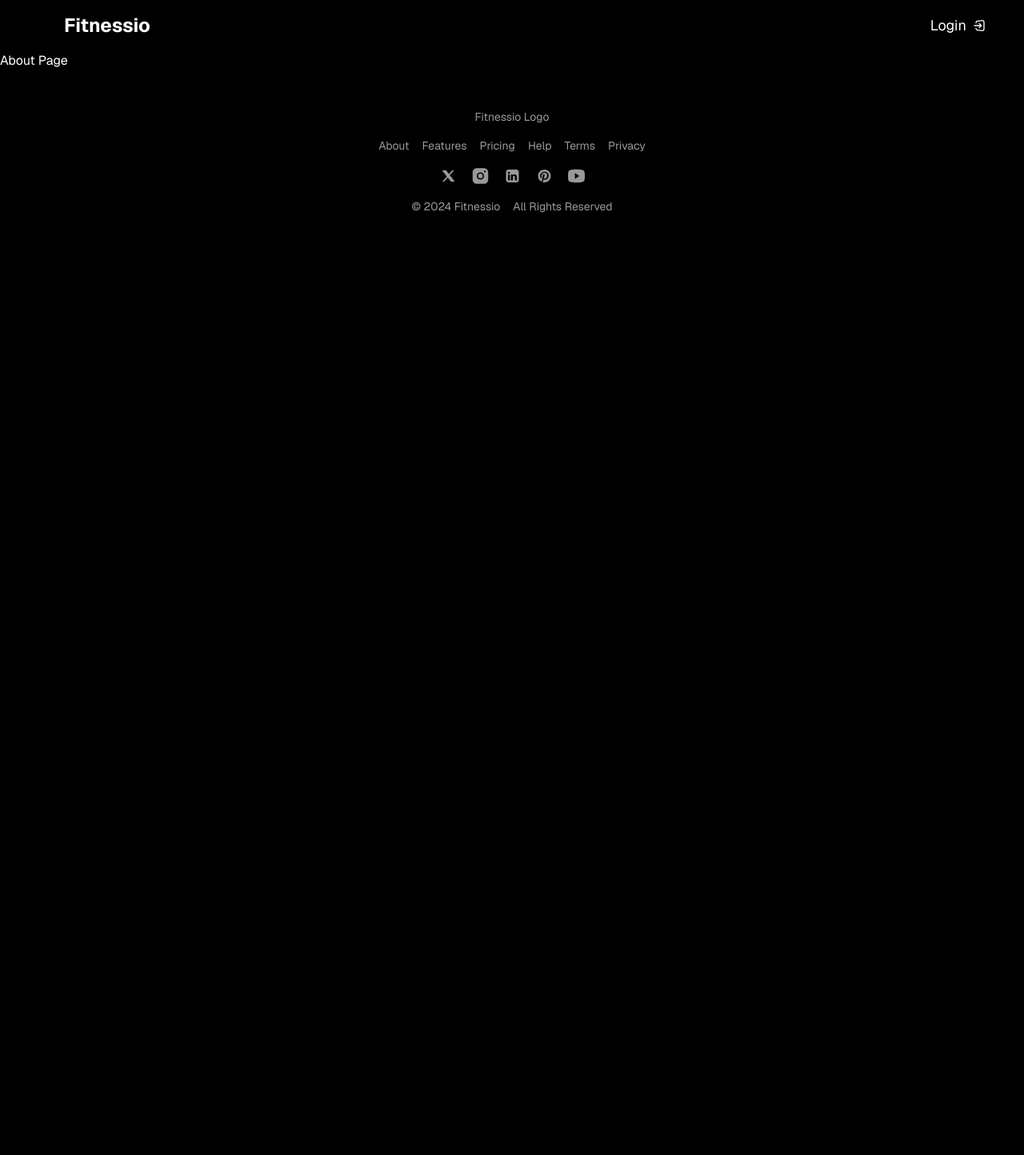
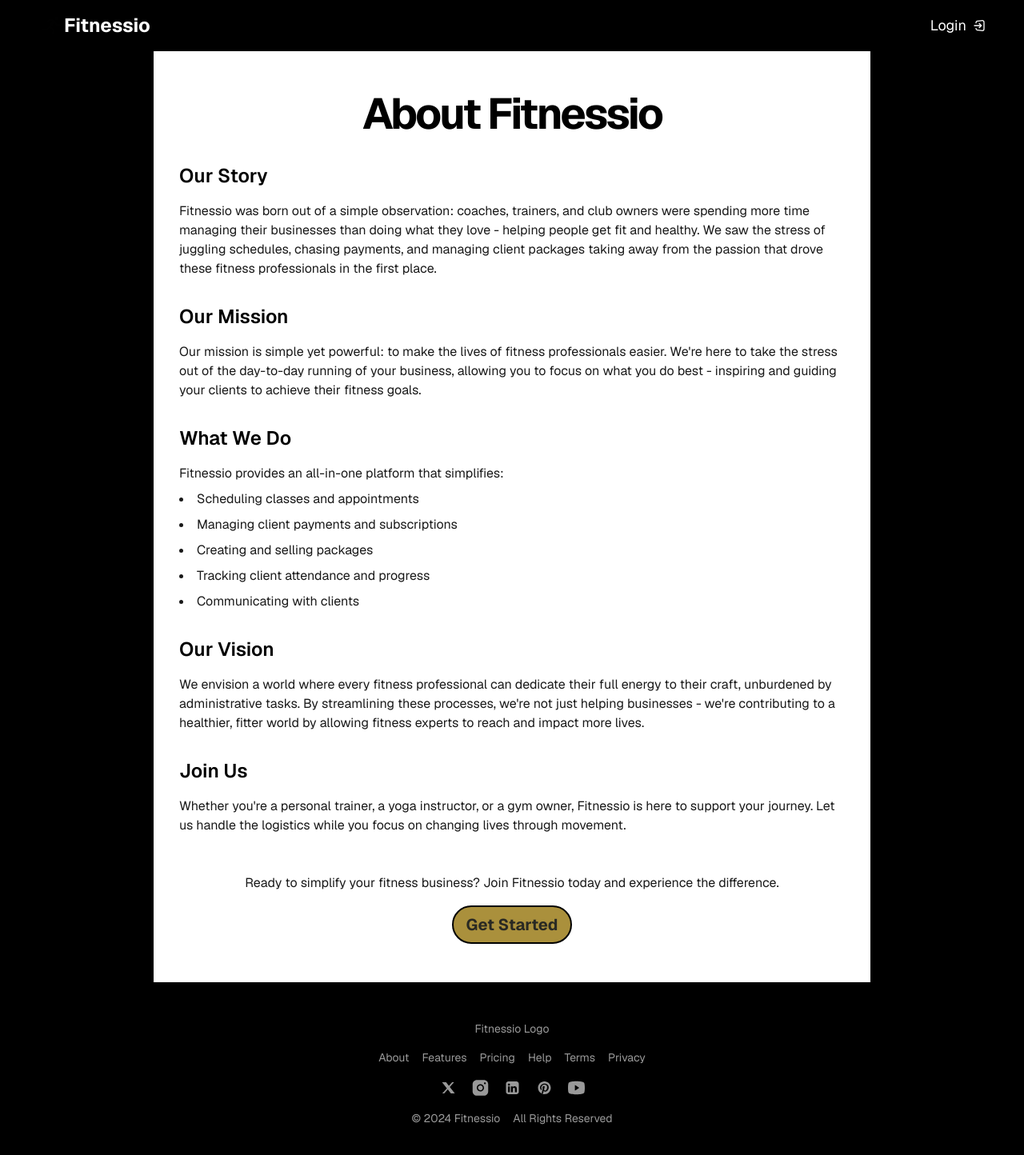
Before and after one commit to dylewskii/fitness-saas, a Next.js app: page /about in a window 1280 px wide. Shown: the top 1444 px of the page at 80% size. Before the commit the page ends 800 px from the top, so only its background shows below. Built offline with nearby package versions, Linux system fonts and the light colour scheme; no server answers.

Commit message:
add About page

```diff
--- a/src/app/about/page.tsx
+++ b/src/app/about/page.tsx
@@ -1,5 +1,83 @@
 import React from "react";
+import Button from "~/components/ui/button";
 
 export default function AboutPage() {
-  return <div className="text-white">About Page</div>;
+  const appName = "Fitnessio";
+
+  return (
+    <div className="mx-auto max-w-4xl bg-white px-4 py-12 text-black sm:px-6 lg:px-8">
+      <h1 className="section-title mb-8 text-center text-3xl font-bold">
+        About {appName}
+      </h1>
+
+      <div className="space-y-8">
+        <section>
+          <h2 className="mb-4 text-2xl font-semibold">Our Story</h2>
+          <p className="text-black/90">
+            {appName} was born out of a simple observation: coaches, trainers,
+            and club owners were spending more time managing their businesses
+            than doing what they love - helping people get fit and healthy. We
+            saw the stress of juggling schedules, chasing payments, and managing
+            client packages taking away from the passion that drove these
+            fitness professionals in the first place.
+          </p>
+        </section>
+
+        <section>
+          <h2 className="mb-4 text-2xl font-semibold">Our Mission</h2>
+          <p className="text-black/90">
+            Our mission is simple yet powerful: to make the lives of fitness
+            professionals easier. We&apos;re here to take the stress out of the
+            day-to-day running of your business, allowing you to focus on what
+            you do best - inspiring and guiding your clients to achieve their
+            fitness goals.
+          </p>
+        </section>
+
+        <section>
+          <h2 className="mb-4 text-2xl font-semibold">What We Do</h2>
+          <p className="text-black/90">
+            {appName} provides an all-in-one platform that simplifies:
+          </p>
+          <ul className="mt-2 list-inside list-disc space-y-2 text-black/90">
+            <li>Scheduling classes and appointments</li>
+            <li>Managing client payments and subscriptions</li>
+            <li>Creating and selling packages</li>
+            <li>Tracking client attendance and progress</li>
+            <li>Communicating with clients</li>
+          </ul>
+        </section>
+
+        <section>
+          <h2 className="pb-4 text-2xl font-semibold">Our Vision</h2>
+          <p className="text-black/90">
+            We envision a world where every fitness professional can dedicate
+            their full energy to their craft, unburdened by administrative
+            tasks. By streamlining these processes, we&apos;re not just helping
+            businesses - we&apos;re contributing to a healthier, fitter world by
+            allowing fitness experts to reach and impact more lives.
+          </p>
+        </section>
+
+        <section>
+          <h2 className="pb-4 text-2xl font-semibold">Join Us</h2>
+          <p className="text-black/90">
+            Whether you&apos;re a personal trainer, a yoga instructor, or a gym
+            owner, {appName} is here to support your journey. Let us handle the
+            logistics while you focus on changing lives through movement.
+          </p>
+        </section>
+      </div>
+
+      <div className="pt-12 text-center">
+        <p className="pb-4 text-black/90">
+          Ready to simplify your fitness business? Join {appName} today and
+          experience the difference.
+        </p>
+        <Button variant="primary" className="mx-auto">
+          Get Started
+        </Button>
+      </div>
+    </div>
+  );
 }
```
